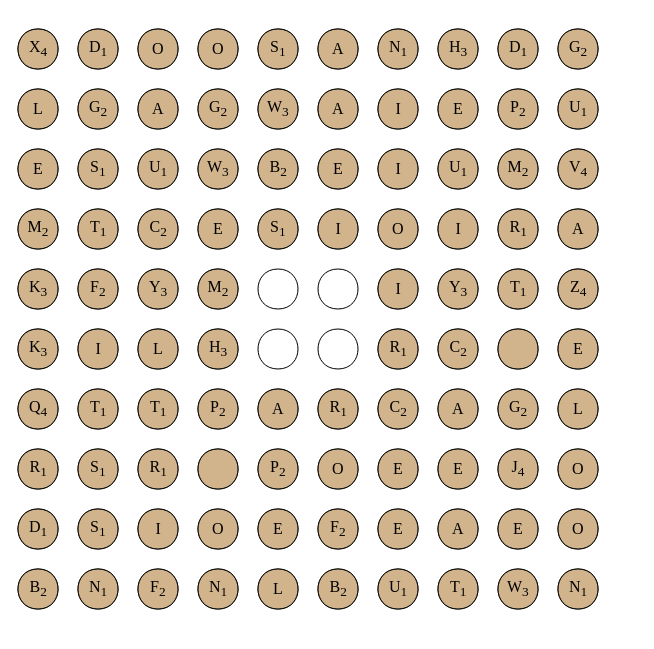
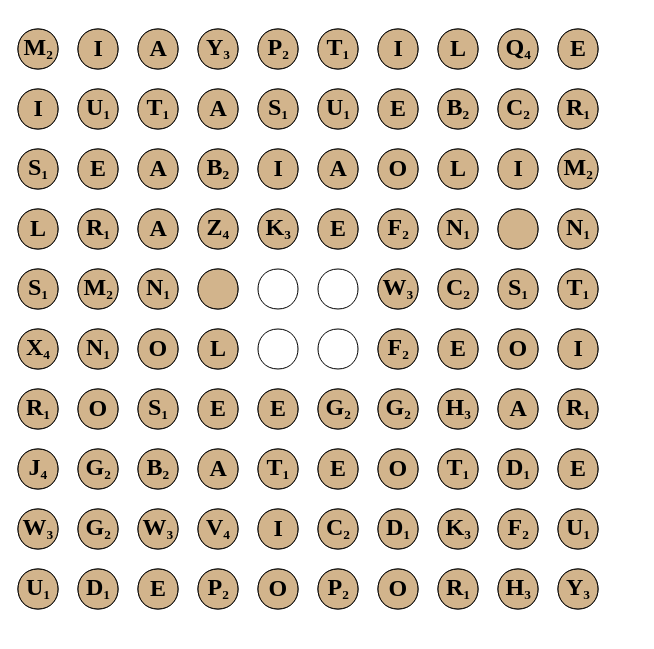
Before and after one commit to dougo/wordsearch, a plain HTML site: page index.html in a window 1280 px wide. Shown: the part 61-710 px from the top of the page, without its empty margins (0-654 px from the left). Drawn offline with Linux system fonts and the light colour scheme.

Commit message:
Separate model from view. Also, make label larger.

```diff
--- a/wordsearch.css
+++ b/wordsearch.css
@@ -5,3 +5,11 @@
 div {
     display: inline-block;
 }
+
+.letter {
+    font-size: x-large;
+}
+
+.label {
+    font-weight: bold;
+}
--- a/wordsearch.js
+++ b/wordsearch.js
@@ -2,6 +2,7 @@ var tileRadius = 20;
 var boardSize = 10;
 
 var tileData = [
+  // letter, value, frequency
   ['A', 0, 7],
   ['B', 2, 3],
   ['C', 2, 3],
@@ -31,28 +32,159 @@ var tileData = [
   [' ', 0, 2]
 ];
 
-function TileSpec(letter, value, freq) {
+function Game() {
+  this.view = $('#wordsearch');
+  this.view.data('model', this);
+
+  this.board = new Board(this);
+  this.makeAllTiles(tileData);
+
+  this.board.placeTiles(this.tiles);
+}
+
+Game.prototype.makeAllTiles = function (tileData) {
+  this.tiles = [];
+  var game = this;
+  $.each(tileData, function (_, args) {
+    game.makeTiles.apply(game, args);
+  });
+  $.shuffle(this.tiles);
+}
+
+Game.prototype.makeTiles = function (letter, value, freq) {
+  for (var i = 0; i < freq; i++) {
+    this.tiles.push(new Tile(this, letter, value));
+  }
+}
+
+function Board(game) {
+  this.makeView(game.view);
+  this.makeSpaces();
+}
+
+Board.prototype.makeSpaces = function () {
+  this.spaces = [];
+  for (var r = 0; r < boardSize; r++) {
+    this.spaces.push([]);
+    for (var c = 0; c < boardSize; c++) {
+      this.makeSpace(r, c);
+    }
+  }
+}
+
+Board.prototype.makeSpace = function (r, c) {
+  var space = new Space(this, r, c);
+  this.spaces[r][c] = space;
+}
+
+Board.prototype.spaceAt = function (r, c) {
+  return this.spaces[r][c];
+}
+
+Board.prototype.placeTiles = function (tiles) {
+  for (var r = 0; r < boardSize; r++) {
+    for (var c = 0; c < boardSize; c++) {
+      if (r < boardSize/2 - 1 || r > boardSize/2 ||
+          c < boardSize/2 - 1 || c > boardSize/2) {
+        this.placeTile(tiles.pop(), r, c);
+      }
+    }
+  }
+}
+
+Board.prototype.placeTile = function (tile, r, c) {
+  var space = this.spaceAt(r, c);
+  space.placeTile(tile);
+  tile.board = this;
+  tile.origin = space;
+}
+
+Board.prototype.makeView = function (parent) {
+  var view = $('<div id="board" />').appendTo(parent);
+  view.data('model', this);
+  this.view = board;
+
+  view.width(tileRadius*boardSize*3);
+  view.height(tileRadius*boardSize*3);
+}
+
+function Space(board, r, c) {
+  this.r = r;
+  this.c = c;
+  this.makeView(board.view);
+}
+
+Space.prototype.makeView = function (parent) {
+  var view = $('<canvas class="space" />').appendTo(parent);
+  view.data('model', this);
+  this.view = view;
+
+  view.attr('width', tileRadius*3);
+  view.attr('height', tileRadius*3);
+  drawCircle(view, { x: tileRadius*1.5, y: tileRadius*1.5 });
+
+  view.position({ my: 'left top', at: 'left top', of: parent,
+                  collision: 'none',
+                  offset: this.c*tileRadius*3 + ' ' + this.r*tileRadius*3 });
+}
+
+function drawCircle(canvas, p) {
+  p.radius = p.radius || tileRadius;
+  p.width = p.height = 2*p.radius;
+  p.strokeStyle = p.strokeStyle || 'black';
+  canvas.drawEllipse(p);
+}
+
+Space.prototype.placeTile = function (tile) {
+  var oldSpace = tile.space;
+  if (oldSpace) oldSpace.tile = null;
+  this.tile = tile;
+  tile.space = this;
+
+  tile.view.position({ my: 'left top', at: 'left top', of: this.view,
+                       collision: 'none' });
+}
+
+function Tile(game, letter, value) {
   this.letter = letter;
   this.value = value;
-  this.freq = freq;
+  this.makeView(game.view);
 }
 
-function makeTileSpecs(tileData) {
-  return $.map(tileData, function (args) {
-    var spec = new TileSpec();
-    TileSpec.apply(spec, args);
-    return spec;
+Tile.prototype.legalSpaces = function() {
+  var tile = this;
+  var board = this.board;
+  var r0 = this.origin.r;
+  var c0 = this.origin.c;
+  var spaces = [];
+  if (!this.origin.tile) spaces.push(this.origin);
+  $.each([-1, 0, 1], function (_, Δr) {
+    $.each([-1, 0, 1], function (_, Δc) {
+      if (Δr || Δc) {
+        for (var i = 1; i < boardSize; i++) {
+          var r = r0 + i*Δr;
+          var c = c0 + i*Δc;
+          if (r < 0 || r >= boardSize || c < 0 || c >= boardSize) break;
+          var space = board.spaceAt(r, c);
+          var tileInSpace = space.tile;
+          if (tileInSpace && tileInSpace != tile) break;
+          spaces.push(space);
+        }
+      }
+    });
   });
+  return spaces;
 }
 
-TileSpec.prototype.makeTile = function (parent) {
-  var tile = $('<div class="tile" />').appendTo(parent);
-  tile.width(tileRadius*3);
-  tile.height(tileRadius*3);
+Tile.prototype.makeView = function (parent) {
+  var view = $('<div class="tile" />').appendTo(parent);
+  view.data('model', this);
+  this.view = view;
 
-  tile.spec = this;
+  view.width(tileRadius*3);
+  view.height(tileRadius*3);
 
-  var canvas = $('<canvas />').appendTo(tile);
+  var canvas = $('<canvas />').appendTo(view);
   canvas.attr('width', tileRadius*3);
   canvas.attr('height', tileRadius*3);
   canvas.addLayer({
@@ -66,7 +198,7 @@ TileSpec.prototype.makeTile = function (parent) {
   });
   canvas.drawLayers();
 
-  tile.mousedown(function (e) {
+  view.mousedown(function (e) {
     if (canvas.getLayers().length < 2) {
       canvas.addLayer({
         method: 'drawEllipse',
@@ -83,151 +215,41 @@ TileSpec.prototype.makeTile = function (parent) {
     canvas.drawLayers();
   });
 
-  var text = $('<div>' + this.letter + '</div>').appendTo(tile);
+  var label = $('<div class="label" />').appendTo(view);
+  $('<div class="letter">' + this.letter + '</div>').appendTo(label);
   if (this.value) {
-    text.append($('<sub>' + this.value + '</sub>'));
+    $('<sub class="value">' + this.value + '</sub>').appendTo(label);
   }
-  text.position({ my: 'center', at: 'center', of: canvas });
+  label.position({ my: 'center', at: 'center', of: canvas });
 
-  tile.draggable({
+  var tile = this;
+  view.draggable({
     distance: 5,
     stack: '.tile',
     revert: function (space) {
       if (!space) {
         return true;
       } else {
-        placeTileOnSpace(tile, space);
+        space.data('model').placeTile(tile);
         return false;
       }
     },
     revertDuration: 200,
     start: function (e) {
-      $.each(legalSpaces(tile), function (i, space) {
-        space.droppable();
+      $.each(tile.legalSpaces(), function (_, space) {
+        space.view.droppable();
       });
     },
     stop: function (e) {
       $('.space').droppable('destroy');
     }
   });
-  return tile;
 }
 
-TileSpec.prototype.makeTiles = function (parent) {
-  var tiles = [];
-  for (var i = 0; i < this.freq; i++) {
-    tiles.push(this.makeTile(parent));
-  }
-  return tiles;
-}
-
-function isEmpty(space) {
-  return !space.data('tile');
-}
-
-function legalSpaces(tile) {
-  var board = tile.data('board');
-  var origin = tile.data('origin');
-  var r0 = origin.data('r');
-  var c0 = origin.data('c');
-  var spaces = [];
-  if (isEmpty(origin)) spaces.push(origin);
-  $.each([-1, 0, 1], function (_, Δr) {
-    $.each([-1, 0, 1], function (_, Δc) {
-      if (Δr || Δc) {
-        for (var i = 1; i < boardSize; i++) {
-          var r = r0 + i*Δr;
-          var c = c0 + i*Δc;
-          if (r < 0 || r >= boardSize || c < 0 || c >= boardSize) break;
-          var space = spaceAt(board, r, c);
-          var tileInSpace = space.data('tile');
-          if (tileInSpace && tileInSpace != tile) break;
-          spaces.push(space);
-        }
-      }
-    });
-  });
-  return spaces;
-}
-
-function drawCircle(element, p) {
-  p.radius = p.radius || tileRadius;
-  p.width = p.height = 2*p.radius;
-  p.strokeStyle = p.strokeStyle || 'black';
-  element.drawEllipse(p);
-}
-
-function addSpace(board, r, c) {
-  var space = $('<canvas class="space" />').appendTo(board);
-  space.attr('width', tileRadius*3);
-  space.attr('height', tileRadius*3);
-  drawCircle(space, { x: tileRadius*1.5, y: tileRadius*1.5 });
-  placeSpace(board, space, r, c);
-}
-
-function makeBoard(parent) {
-  var board = $('<div id="board" />').appendTo(parent);
-  board.width(tileRadius*boardSize*3);
-  board.height(tileRadius*boardSize*3);
-
-  var spaces = [];
-  for (var r = 0; r < boardSize; r++) spaces.push([]);
-  board.data('spaces', spaces);
-
-  for (var r = 0; r < boardSize; r++) {
-    for (var c = 0; c < boardSize; c++) {
-      addSpace(board, r, c);
-    }
-  }
-
-  return board;
-}
-
-function spaceAt(board, r, c) {
-  return board.data('spaces')[r][c];
-}
-
-function placeSpace(board, space, r, c) {
-  board.data('spaces')[r][c] = space;
-  space.data('r', r);
-  space.data('c', c);
-  space.position({ my: 'left top', at: 'left top', of: board,
-                   collision: 'none',
-                   offset: c*tileRadius*3 + ' ' + r*tileRadius*3 });
-}
-
-function placeTileOnSpace(tile, space) {
-  tile.position({ my: 'left top', at: 'left top', of: space,
-                  collision: 'none' });
-  var oldSpace = tile.data('space');
-  if (oldSpace) oldSpace.data('tile', null);
-  space.data('tile', tile);
-  tile.data('space', space);
-}
-
-function placeTileOnBoard(tile, board, r, c) {
-  var space = spaceAt(board, r, c);
-  placeTileOnSpace(tile, space);
-  tile.data('board', board);
-  tile.data('origin', space);
-}
+var game;
 
 function main() {
-  var root = $('#wordsearch');
-  var board = makeBoard(root);
-  var tiles = [];
-  $.each(makeTileSpecs(tileData), function (i, spec) {
-    tiles.push.apply(tiles, spec.makeTiles(root));
-  });
-  $.shuffle(tiles);
-  for (var r = 0; r < boardSize; r++) {
-    for (var c = 0; c < boardSize; c++) {
-      if (r < boardSize/2 - 1 || r > boardSize/2 ||
-          c < boardSize/2 - 1 || c > boardSize/2) {
-        placeTileOnBoard(tiles.pop(), board, r, c);
-      }
-    }
-  }
+  game = new Game();
 }
 
 $(main);
```
